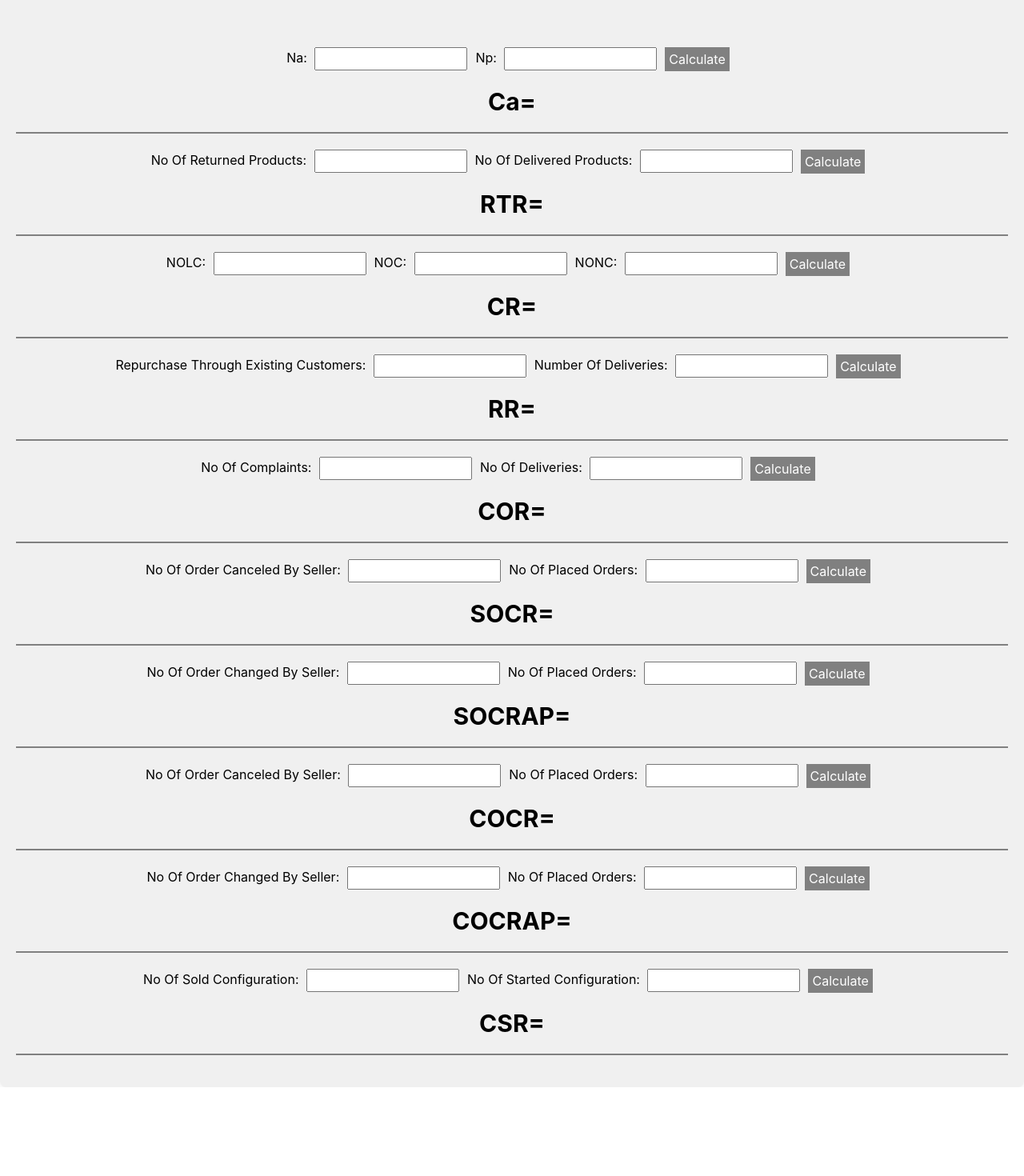
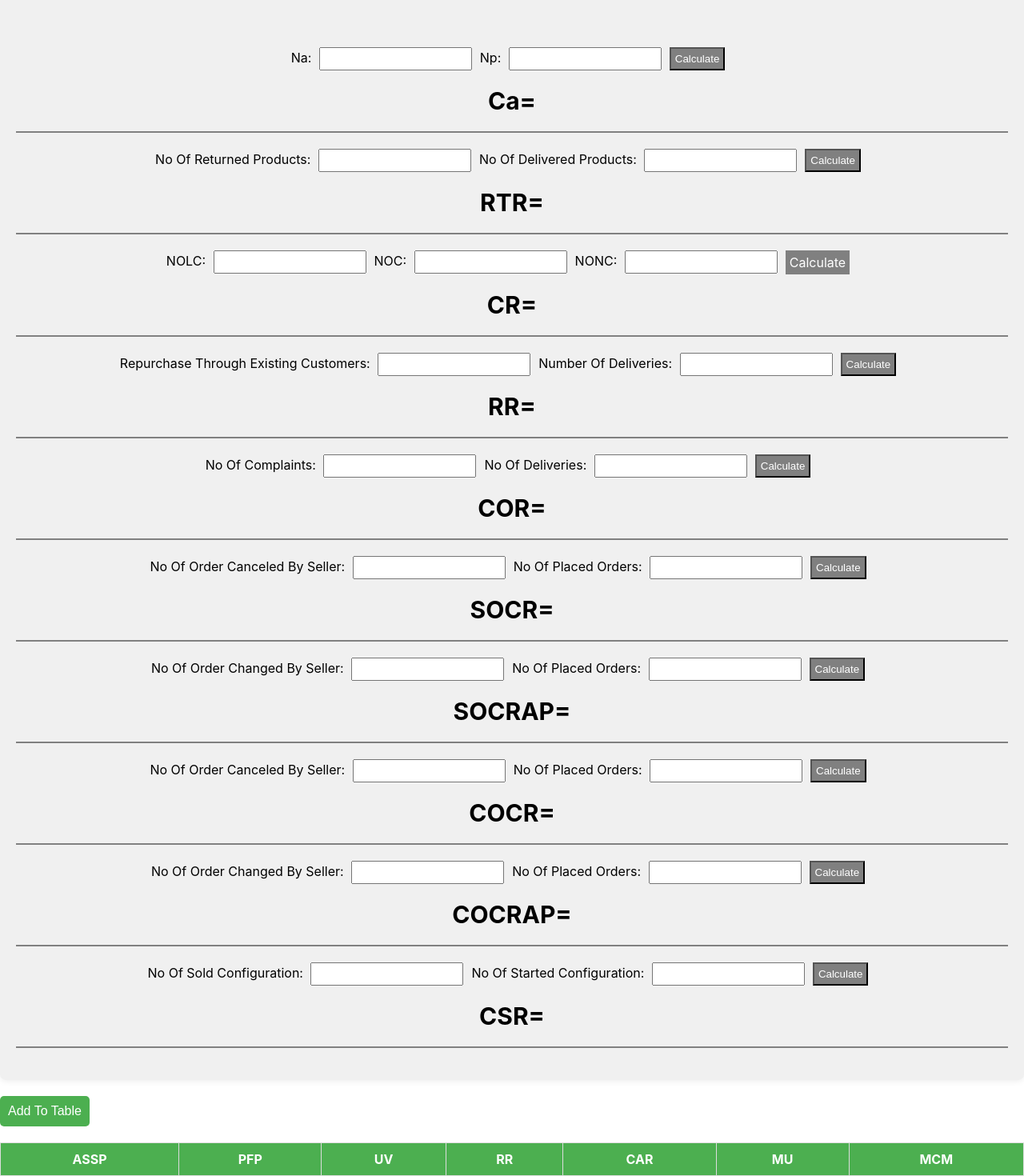
Before and after one commit to A-Tech003/metric-Calculator, a React (Create React App) app: page /choicenav in a window 1280 px wide. Shown: the part 180-1650 px from the top of the page at 80% size. Before the commit the page ends 1539 px from the top, so only its background shows below. Built offline with nearby package versions, Linux system fonts and the light colour scheme.

Commit message:
built project

```diff
--- a/src/component/DivisionMetrics.tsx
+++ b/src/component/DivisionMetrics.tsx
@@ -1,14 +1,20 @@
 // MetricCalculator.tsx
 import React, { useState } from 'react';
 
+
+export interface MetricsResponse {
+    key: string,
+    value: string,
+}
 interface MetricCalculatorProps {
     metricName: string;
     labelName1: string;
     labelName2: string;
     labelName3: string;
+    onSubmit: (value: string) => void;
 }
 
-const MetricCalculator: React.FC<MetricCalculatorProps> = ({ metricName, labelName1, labelName2, labelName3 }) => {
+const MetricCalculator: React.FC<MetricCalculatorProps> = ({ metricName, labelName1, labelName2, labelName3, onSubmit }) => {
     const [input1, setInput1] = useState<number | string>('');
     const [input2, setInput2] = useState<number | string>('');
     const [result, setResult] = useState<number | string>('');
@@ -21,29 +27,34 @@ const MetricCalculator: React.FC<MetricCalculatorProps> = ({ metricName, labelNa
         setInput2(event.target.value);
     };
 
-    const handleCalculate = () => {
+    const handleCalculate = (e: any) => {
+        e.preventDefault()
         const num1 = parseFloat(input1 as string);
         const num2 = parseFloat(input2 as string);
 
         if (!isNaN(num1) && !isNaN(num2) && num2 !== 0) {
             const calculatedResult = num1 / num2;
             setResult(calculatedResult);
+            onSubmit(calculatedResult.toString())
+            setInput1('')
+            setInput2('')
         } else {
-            setResult('Invalid input. Please enter valid numbers.');
+            // setResult('Invalid input. Please enter valid numbers.');
         }
     };
 
     return (
-        <div style={{borderBottom: '2px solid grey', marginBottom: '20px'}}>
+        <div style={{ borderBottom: '2px solid grey', marginBottom: '20px' }}>
             <div className={`metric-${metricName}`} style={{ display: 'flex', justifyContent: 'center', flexDirection: 'column' }}>
                 <div style={{ display: 'flex', flexDirection: 'column', alignItems: 'center', marginBottom: '20px' }}>
-                    <div style={{ display: 'flex', marginBottom: '20px' }}>
+                    <form onSubmit={handleCalculate} style={{ display: 'flex', marginBottom: '20px' }}>
                         <div style={{ marginRight: '10px' }}>
                             <label>{labelName1}</label>
                             <input
                                 type="text"
                                 value={input1}
                                 onChange={handleInput1Change}
+                                required
                                 style={{ padding: '5px', marginLeft: '5px' }}
                             />
                         </div>
@@ -53,14 +64,15 @@ const MetricCalculator: React.FC<MetricCalculatorProps> = ({ metricName, labelNa
                                 type="text"
                                 value={input2}
                                 onChange={handleInput2Change}
+                                required
                                 style={{ padding: '5px', marginLeft: '5px' }}
                             />
                         </div>
 
-                        <div onClick={handleCalculate} style={{ cursor: 'pointer', background: 'grey', padding: '5px', color: '#fff', marginRight: '10px'}}>
+                        <button type='submit' style={{ cursor: 'pointer', background: 'grey', padding: '5px', color: '#fff', marginRight: '10px' }}>
                             Calculate
-                        </div>
-                    </div>
+                        </button>
+                    </form>
 
                     {/* result */}
                     <div style={{ display: 'flex', alignItems: 'center' }}>
--- a/src/component/DivisionMetrics2.tsx
+++ b/src/component/DivisionMetrics2.tsx
@@ -1,16 +1,20 @@
 // MetricCalculator.tsx
 import React, { useState } from 'react';
 
+export interface MetricsResponse {
+    key: string,
+    value: string,
+}
 interface MetricCalculatorProps {
     metricName: string;
     labelName1: string;
     labelName2: string;
     labelName3: string;
     labelName4: string;
-
+    onSubmit: (value: string) => void;
 }
 
-const MetricCalculator: React.FC<MetricCalculatorProps> = ({ metricName, labelName1, labelName2, labelName3, labelName4 }) => {
+const MetricCalculator: React.FC<MetricCalculatorProps> = ({ metricName, labelName1, labelName2, labelName3, labelName4, onSubmit }) => {
     const [input1, setInput1] = useState<number | string>('');
     const [input2, setInput2] = useState<number | string>('');
     const [input3, setInput3] = useState<number | string>('');
@@ -28,7 +32,8 @@ const MetricCalculator: React.FC<MetricCalculatorProps> = ({ metricName, labelNa
         setInput3(event.target.value);
     };
 
-    const handleCalculate = () => {
+    const handleCalculate = (e: any) => {
+        e.preventDefault()
         const num1 = parseFloat(input1 as string);
         const num2 = parseFloat(input2 as string);
         const num3 = parseFloat(input3 as string);
@@ -36,8 +41,12 @@ const MetricCalculator: React.FC<MetricCalculatorProps> = ({ metricName, labelNa
         if (!isNaN(num1) && !isNaN(num2) && !isNaN(num3) && num3 !== 0) {
             const calculatedResult = num1 / (num2 + num3 - num1);
             setResult(calculatedResult);
+            onSubmit(calculatedResult.toString())
+            setInput1('')
+            setInput2('')
+            setInput3('')
         } else {
-            setResult('Invalid input. Please enter valid numbers.');
+            // setResult('Invalid input. Please enter valid numbers.');
         }
     };
 
@@ -51,6 +60,7 @@ const MetricCalculator: React.FC<MetricCalculatorProps> = ({ metricName, labelNa
                             <input
                                 type="text"
                                 value={input1}
+                                required
                                 onChange={handleInput1Change}
                                 style={{ padding: '5px', marginLeft: '5px' }}
                             />
@@ -60,6 +70,7 @@ const MetricCalculator: React.FC<MetricCalculatorProps> = ({ metricName, labelNa
                             <input
                                 type="text"
                                 value={input2}
+                                required
                                 onChange={handleInput2Change}
                                 style={{ padding: '5px', marginLeft: '5px' }}
                             />
@@ -69,6 +80,7 @@ const MetricCalculator: React.FC<MetricCalculatorProps> = ({ metricName, labelNa
                             <input
                                 type="text"
                                 value={input3}
+                                required
                                 onChange={handleInput3Change}
                                 style={{ padding: '5px', marginLeft: '5px' }}
                             />
--- a/src/component/Subtraction.tsx
+++ b/src/component/Subtraction.tsx
@@ -1,13 +1,18 @@
 import React, { useState } from 'react';
 
+export interface MetricsResponse {
+    key: string,
+    value: string,
+}
 interface MetricCalculatorProps {
     metricName: string;
     labelName1: string;
     labelName2: string;
     labelName3: string;
+    onSubmit: (value: string) => void;
 }
 
-const MetricCalculator: React.FC<MetricCalculatorProps> = ({ metricName, labelName1, labelName2, labelName3 }) => {
+const MetricCalculator: React.FC<MetricCalculatorProps> = ({ metricName, labelName1, labelName2, labelName3, onSubmit }) => {
     const [input1, setInput1] = useState<number | string>('');
     const [input2, setInput2] = useState<number | string>('');
     const [result, setResult] = useState<number | string>('');
@@ -27,6 +32,9 @@ const MetricCalculator: React.FC<MetricCalculatorProps> = ({ metricName, labelNa
         if (!isNaN(num1) && !isNaN(num2) && num2 !== 0) {
             const calculatedResult = num1 - num2;
             setResult(calculatedResult);
+            onSubmit(calculatedResult.toString())
+            setInput1('')
+            setInput2('')
         } else {
             setResult('Invalid input. Please enter valid numbers.');
         }
@@ -35,13 +43,14 @@ const MetricCalculator: React.FC<MetricCalculatorProps> = ({ metricName, labelNa
     return (
         <div style={{borderBottom: '2px solid grey', marginBottom: '20px'}}>
             <div className={`metric-${metricName}`} style={{ display: 'flex', justifyContent: 'center', flexDirection: 'column' }}>
-                <div style={{ display: 'flex', flexDirection: 'column', alignItems: 'center', marginBottom: '20px' }}>
+                <form style={{ display: 'flex', flexDirection: 'column', alignItems: 'center', marginBottom: '20px' }}>
                     <div style={{ display: 'flex', marginBottom: '20px' }}>
                         <div style={{ marginRight: '10px' }}>
                             <label>{labelName1}</label>
                             <input
                                 type="text"
                                 value={input1}
+                                required
                                 onChange={handleInput1Change}
                                 style={{ padding: '5px', marginLeft: '5px' }}
                             />
@@ -51,6 +60,7 @@ const MetricCalculator: React.FC<MetricCalculatorProps> = ({ metricName, labelNa
                             <input
                                 type="text"
                                 value={input2}
+                                required
                                 onChange={handleInput2Change}
                                 style={{ padding: '5px', marginLeft: '5px' }}
                             />
@@ -66,7 +76,7 @@ const MetricCalculator: React.FC<MetricCalculatorProps> = ({ metricName, labelNa
                         <label style={{ fontSize: '30px', fontWeight: 'bold' }}>{labelName3}</label>
                         <div style={{ fontSize: '30px' }}>{result}</div>
                     </div>
-                </div>
+                </form>
             </div>
         </div>
     );
--- a/src/pages/ChoiceNavigationMetrics.tsx
+++ b/src/pages/ChoiceNavigationMetrics.tsx
@@ -1,45 +1,92 @@
-import React from 'react'
+import React, { useState } from 'react'
 import NavBar from '../component/NavBar'
-import MetricCalculator from '../component/DivisionMetrics'
+import MetricCalculator, { MetricsResponse } from '../component/DivisionMetrics'
 import MetricCalculator2 from '../component/DivisionMetrics2'
 
+interface TotalMetricsProps {
+  key: String,
+  value: String,
+}
+
 const ChoiceNavigationMetrics = () => {
+
+  const [totalMetrics, setTotalMetrics] = useState<string[][]>([])
+  const [metrics1, setMetrics1] = useState('')
+  const [metrics2, setMetrics2] = useState('')
+  const [metrics3, setMetrics3] = useState('')
+  const [metrics4, setMetrics4] = useState('')
+  const [metrics5, setMetrics5] = useState('')
+  const [metrics6, setMetrics6] = useState('')
+  const [metrics7, setMetrics7] = useState('')
+  const [metrics8, setMetrics8] = useState('')
+  const [metrics9, setMetrics9] = useState('')
+  const [metrics10, setMetrics10] = useState('')
+
+  const handleTotalMetrics = () => {
+    const metrics = [metrics1, metrics2, metrics3, metrics4, metrics5, metrics6, metrics7, metrics8, metrics9, metrics10]
+    setTotalMetrics(state => [...state, metrics])
+  }
   return (
-    <div style={{ backgroundColor: '#f0f0f0', padding: '20px', borderRadius: '8px', boxShadow: '0 0 10px rgba(0, 0, 0, 0.1)' }}>
-        <NavBar/>
+    <>
+      <div style={{ backgroundColor: '#f0f0f0', padding: '20px', borderRadius: '8px', boxShadow: '0 0 10px rgba(0, 0, 0, 0.1)' }}>
+        <NavBar />
 
-        <h1 style={{textAlign: 'center', marginTop: '60px', marginBottom: '60px'}}>CHOICE NAVIGATION METRICS</h1>
+        <h1 style={{ textAlign: 'center', marginTop: '60px', marginBottom: '60px' }}>CHOICE NAVIGATION METRICS</h1>
 
         {/* Metric 1 */}
-        <MetricCalculator metricName="1" labelName1="Na: " labelName2="Np: " labelName3="Ca= " />
+        <MetricCalculator metricName="1" labelName1="Na: " labelName2="Np: " labelName3="Ca= " onSubmit={(value) => setMetrics1(value)} />
 
         {/* Metric 2 */}
-        <MetricCalculator metricName="2" labelName1="No Of Returned Products: " labelName2="No Of Delivered Products: " labelName3="RTR= " />
+        <MetricCalculator metricName="2" labelName1="No Of Returned Products: " labelName2="No Of Delivered Products: " labelName3="RTR= " onSubmit={(value) => setMetrics2(value)} />
 
         {/* Metric 3 */}
-        <MetricCalculator2 metricName="3" labelName1="NOLC: " labelName2="NOC: " labelName3="NONC: " labelName4="CR= " />
+        <MetricCalculator2 metricName="3" labelName1="NOLC: " labelName2="NOC: " labelName3="NONC: " labelName4="CR= " onSubmit={(value) => setMetrics3(value)} />
 
         {/* Metric 4 */}
-        <MetricCalculator metricName="4" labelName1="Repurchase Through Existing Customers: " labelName2="Number Of Deliveries: " labelName3="RR= " />
+        <MetricCalculator metricName="4" labelName1="Repurchase Through Existing Customers: " labelName2="Number Of Deliveries: " labelName3="RR= " onSubmit={(value) => setMetrics4(value)} />
 
         {/* Metric 5 */}
-        <MetricCalculator metricName="5" labelName1="No Of Complaints: " labelName2="No Of Deliveries: " labelName3="COR= " />
+        <MetricCalculator metricName="5" labelName1="No Of Complaints: " labelName2="No Of Deliveries: " labelName3="COR= " onSubmit={(value) => setMetrics5(value)} />
 
         {/* Metric 6 */}
-        <MetricCalculator metricName="6" labelName1="No Of Order Canceled By Seller: " labelName2="No Of Placed Orders: " labelName3="SOCR= " />
+        <MetricCalculator metricName="6" labelName1="No Of Order Canceled By Seller: " labelName2="No Of Placed Orders: " labelName3="SOCR= " onSubmit={(value) => setMetrics6(value)} />
 
         {/* Metric 7 */}
-        <MetricCalculator metricName="7" labelName1="No Of Order Changed By Seller: " labelName2="No Of Placed Orders: " labelName3="SOCRAP= " />
+        <MetricCalculator metricName="7" labelName1="No Of Order Changed By Seller: " labelName2="No Of Placed Orders: " labelName3="SOCRAP= " onSubmit={(value) => setMetrics7(value)} />
 
         {/* Metric 8 */}
-        <MetricCalculator metricName="8" labelName1="No Of Order Canceled By Seller: " labelName2="No Of Placed Orders: " labelName3="COCR= " />
+        <MetricCalculator metricName="8" labelName1="No Of Order Canceled By Seller: " labelName2="No Of Placed Orders: " labelName3="COCR= " onSubmit={(value) => setMetrics8(value)} />
 
         {/* Metric 9 */}
-        <MetricCalculator metricName="9" labelName1="No Of Order Changed By Seller: " labelName2="No Of Placed Orders: " labelName3="COCRAP= " />
+        <MetricCalculator metricName="9" labelName1="No Of Order Changed By Seller: " labelName2="No Of Placed Orders: " labelName3="COCRAP= " onSubmit={(value) => setMetrics9(value)} />
 
         {/* Metric 10 */}
-        <MetricCalculator metricName="10" labelName1="No Of Sold Configuration: " labelName2="No Of Started Configuration: " labelName3="CSR= " />
+        <MetricCalculator metricName="10" labelName1="No Of Sold Configuration: " labelName2="No Of Started Configuration: " labelName3="CSR= " onSubmit={(value) => setMetrics10(value)} />
       </div>
+      <button style={{ marginTop: '20px', padding: '10px', fontSize: '16px', backgroundColor: '#4CAF50', color: 'white', border: 'none', borderRadius: '5px', cursor: 'pointer' }} onClick={handleTotalMetrics}>Add To Table</button>
+      <table style={{ width: '100%', marginTop: '20px', borderCollapse: 'collapse' }}>
+        <thead>
+          <tr style={{ backgroundColor: '#4CAF50', color: 'white' }}>
+            <th style={{ padding: '10px', border: '1px solid #ddd' }}>ASSP</th>
+            <th style={{ padding: '10px', border: '1px solid #ddd' }}>PFP</th>
+            <th style={{ padding: '10px', border: '1px solid #ddd' }}>UV</th>
+            <th style={{ padding: '10px', border: '1px solid #ddd' }}>RR</th>
+            <th style={{ padding: '10px', border: '1px solid #ddd' }}>CAR</th>
+            <th style={{ padding: '10px', border: '1px solid #ddd' }}>MU</th>
+            <th style={{ padding: '10px', border: '1px solid #ddd' }}>MCM</th>
+          </tr>
+        </thead>
+        <tbody>
+          {totalMetrics.map((record, index) => (
+            <tr key={index}>
+              {record.map((col, i) => (
+                <td key={i} style={{ padding: '10px', border: '1px solid #ddd' }}>{col}</td>
+              ))}
+            </tr>
+          ))}
+        </tbody>
+      </table>
+    </>
   )
 }
 
--- a/src/pages/SolutionSpaceMetrics.tsx
+++ b/src/pages/SolutionSpaceMetrics.tsx
@@ -1,39 +1,74 @@
-import React from 'react'
+import React, { useState } from 'react'
 import NavBar from '../component/NavBar'
 import MetricCalculator from '../component/DivisionMetrics'
-import MetricCalculator2 from '../component/DivisionMetrics2'
+// import MetricCalculator2 from '../component/DivisionMetrics2'
 import Subtraction from '../component/Subtraction'
 
 const SolutionSpaceMetrics = () => {
+  const [totalMetrics, setTotalMetrics] = useState<string[][]>([])
+  const [metrics1, setMetrics1] = useState('')
+  const [metrics2, setMetrics2] = useState('')
+  const [metrics3, setMetrics3] = useState('')
+  const [metrics4, setMetrics4] = useState('')
+  const [metrics5, setMetrics5] = useState('')
+  const [metrics6, setMetrics6] = useState('')
+  const [metrics7, setMetrics7] = useState('')
+
+  const handleTotalMetrics = () => {
+    const metrics = [metrics1, metrics2, metrics3, metrics4, metrics5, metrics6, metrics7]
+    setTotalMetrics(state => [...state, metrics])
+  }
   return (
     <div>
       <div style={{ backgroundColor: '#f0f0f0', padding: '20px', borderRadius: '8px', boxShadow: '0 0 10px rgba(0, 0, 0, 0.1)' }}>
-            <NavBar/>
+        <NavBar />
 
-            <h1 style={{textAlign: 'center', marginTop: '60px', marginBottom: '60px'}}>SOLUTION SPACE METRICS</h1>
+        <h1 style={{ textAlign: 'center', marginTop: '60px', marginBottom: '60px' }}>SOLUTION SPACE METRICS</h1>
 
         {/* Metric 1 */}
-            <Subtraction metricName="1" labelName1="Total Sales Income: " labelName2="Total Manufacturing Cost: " labelName3="ASSP= " />
+        <Subtraction metricName="1" labelName1="Total Sales Income: " labelName2="Total Manufacturing Cost: " labelName3="ASSP= " onSubmit={(value) => setMetrics1(value)} />
 
         {/* Metric 2 */}
-            <Subtraction metricName="2" labelName1="Sales Income From Product Family: " labelName2="Manufacturing Cost For Product Family: " labelName3="PFP= " />
+        <Subtraction metricName="2" labelName1="Sales Income From Product Family: " labelName2="Manufacturing Cost For Product Family: " labelName3="PFP= " onSubmit={(value) => setMetrics1(value)} />
 
         {/* Metric 3 */}
-            <MetricCalculator metricName="3" labelName1="No Of Percieved Varients: " labelName2="No Of All Possible Varients: " labelName3="UV= " />
+        <MetricCalculator metricName="3" labelName1="No Of Percieved Varients: " labelName2="No Of All Possible Varients: " labelName3="UV= " onSubmit={(value) => setMetrics3(value)} />
 
         {/* Metric 4 */}
-            <MetricCalculator metricName="4" labelName1="No Of RePurchase: " labelName2="Total No Of Purchase: " labelName3="RR= "/>
+        <MetricCalculator metricName="4" labelName1="No Of RePurchase: " labelName2="Total No Of Purchase: " labelName3="RR= " onSubmit={(value) => setMetrics4(value)} />
 
         {/* Metric 5 */}
-            <MetricCalculator metricName="5" labelName1="No Of Aborted Configurations: " labelName2="No Of Initiated Configurations: " labelName3="CAR= " />
+        <MetricCalculator metricName="5" labelName1="No Of Aborted Configurations: " labelName2="No Of Initiated Configurations: " labelName3="CAR= " onSubmit={(value) => setMetrics5(value)} />
 
         {/* Metric 6 */}
-            <MetricCalculator metricName="6" labelName1="NV: " labelName2="NM: " labelName3="MU= " />
+        <MetricCalculator metricName="6" labelName1="NV: " labelName2="NM: " labelName3="MU= " onSubmit={(value) => setMetrics6(value)} />
 
         {/* Metric 7 */}
-            <MetricCalculator metricName="7" labelName1="No Of Common Modules: " labelName2="Total No Of Different Modules: " labelName3="MCM= " />
-
+        <MetricCalculator metricName="7" labelName1="No Of Common Modules: " labelName2="Total No Of Different Modules: " labelName3="MCM= " onSubmit={(value) => setMetrics7(value)} />
       </div>
+      <button style={{ marginTop: '20px', padding: '10px', fontSize: '16px', backgroundColor: '#4CAF50', color: 'white', border: 'none', borderRadius: '5px', cursor: 'pointer' }} onClick={handleTotalMetrics}>Add To Table</button>
+      <table style={{ width: '100%', marginTop: '20px', borderCollapse: 'collapse' }}>
+        <thead>
+          <tr style={{ backgroundColor: '#4CAF50', color: 'white' }}>
+            <th style={{ padding: '10px', border: '1px solid #ddd' }}>ASSP</th>
+            <th style={{ padding: '10px', border: '1px solid #ddd' }}>PFP</th>
+            <th style={{ padding: '10px', border: '1px solid #ddd' }}>UV</th>
+            <th style={{ padding: '10px', border: '1px solid #ddd' }}>RR</th>
+            <th style={{ padding: '10px', border: '1px solid #ddd' }}>CAR</th>
+            <th style={{ padding: '10px', border: '1px solid #ddd' }}>MU</th>
+            <th style={{ padding: '10px', border: '1px solid #ddd' }}>MCM</th>
+          </tr>
+        </thead>
+        <tbody>
+          {totalMetrics.map((record, index) => (
+            <tr key={index}>
+              {record.map((col, i) => (
+                <td key={i} style={{ padding: '10px', border: '1px solid #ddd' }}>{col}</td>
+              ))}
+            </tr>
+          ))}
+        </tbody>
+      </table>
     </div>
   )
 }
```
Lines whose indentation alone changed are shown as unchanged.
